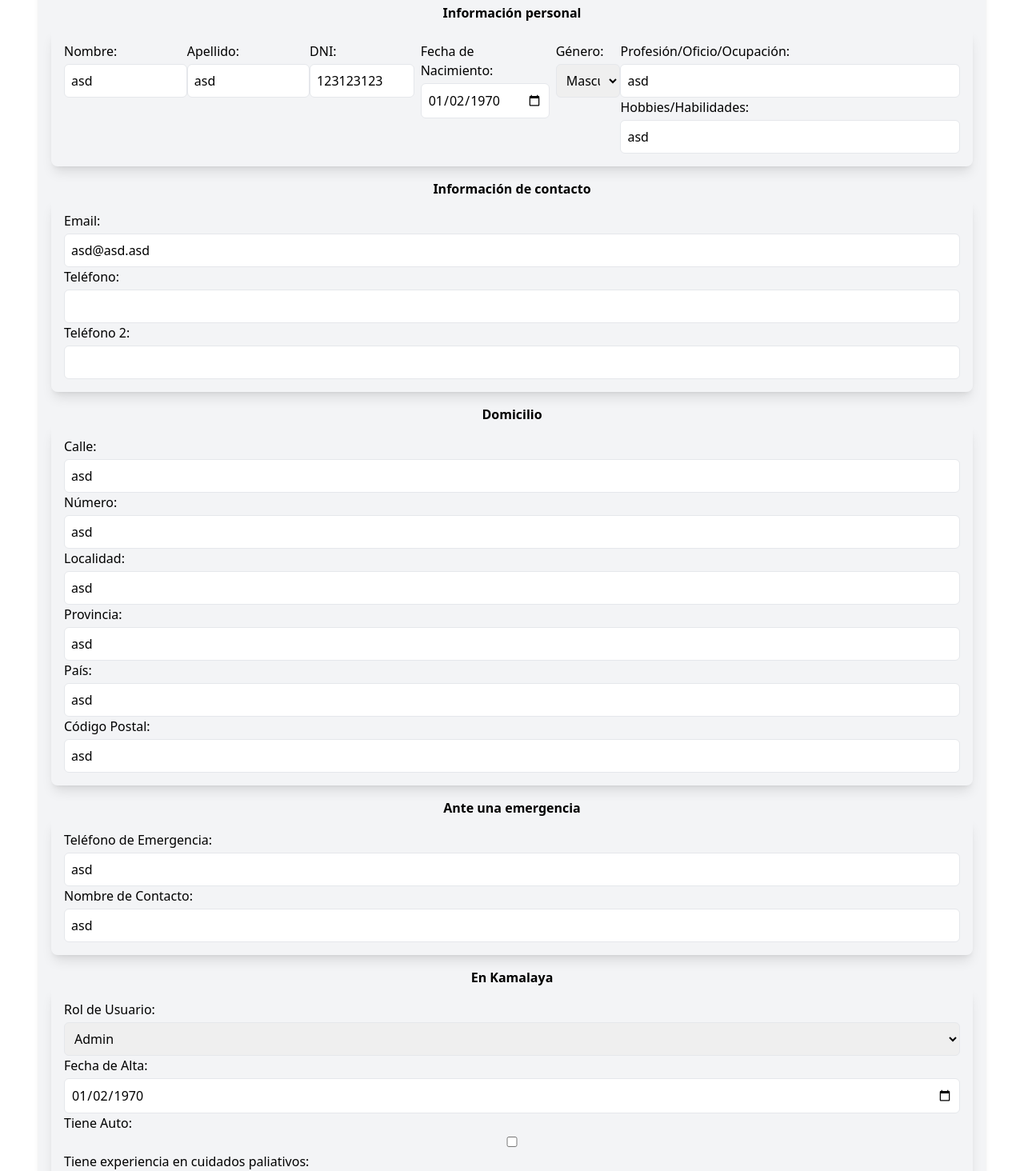
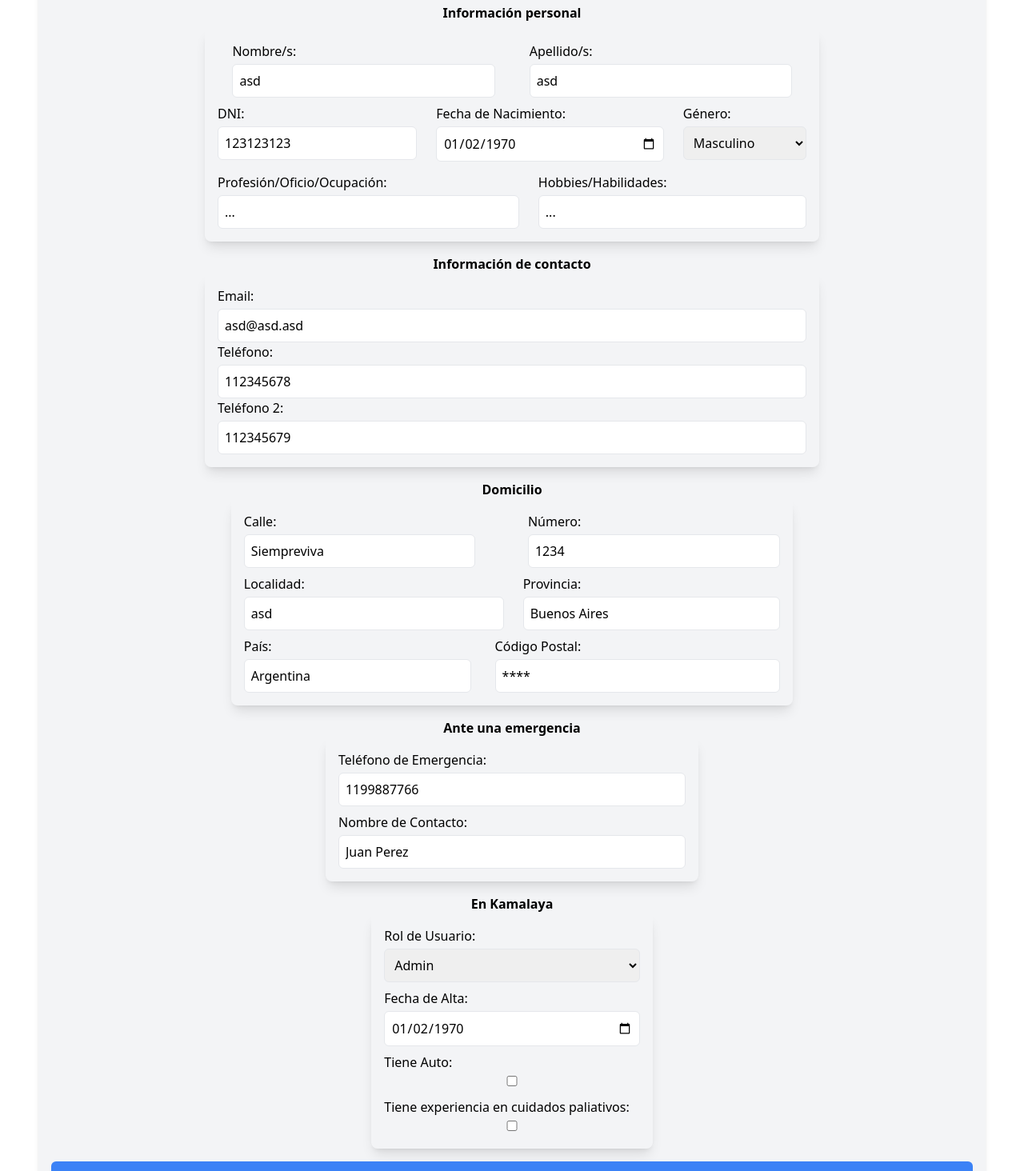
Before and after one commit to pablolospe/kamalaya-front, a Next.js app: page /ingreso in a window 1280 px wide. Shown: the part 100-1564 px from the top of the page at 80% size. Built offline with nearby package versions, Linux system fonts and the light colour scheme.

Commit message:
responsiveando el form

```diff
--- a/components/Formulario.jsx
+++ b/components/Formulario.jsx
@@ -10,21 +10,21 @@ const Formulario = () => {
     apellido: 'asd',
     dni: '123123123',
     email: 'asd@asd.asd',
-    telefono: 'asd',
-    telefono2: 'asd',
-    calle: 'asd',
-    numero: 'asd',
+    telefono: '112345678',
+    telefono2: '112345679',
+    calle: 'Siempreviva',
+    numero: '1234',
     localidad: 'asd',
-    provincia: 'asd',
+    provincia: 'Buenos Aires',
     hashPassword: null,
-    pais: 'asd',
-    codigoPostal: 'asd',
+    pais: 'Argentina',
+    codigoPostal: '****',
     rol_usuario: 'Admin',
-    telefonoEmergencia: 'asd',
-    nombreContactoEmergencia: 'asd',
+    telefonoEmergencia: '1199887766',
+    nombreContactoEmergencia: 'Juan Perez',
     genero: 'M',
-    profesion_oficio_ocupacion: 'asd',
-    hobbies_habilidades: 'asd',
+    profesion_oficio_ocupacion: '...',
+    hobbies_habilidades: '...',
     fechaDeNacimiento: '1970-01-02',
     fechaAlta: '1970-01-02',
     fechaBaja: null,
@@ -67,20 +67,21 @@ const Formulario = () => {
     }));
   };
 
-  console.log(formData);
-  //   quiero que me agregues estilo con tailwind SOLO en esta porcion de codigo, y que sea responsive. Quiero un estilo sobrio.
+  // console.log(formData);
+
   return (
     <form
       onSubmit={handleSubmit}
-      className="flex flex-col md:mx-auto p-4 bg-gray-100 rounded-lg shadow-md"
+      className="flex flex-col items-center md:mx-auto p-4 bg-gray-100 rounded-lg shadow-md"
     >
       <h3 className="m-2 font-bold text-md text-center">
         Información personal
       </h3>
 
-      <div className="flex flex-col md:flex-row md:justify-evenly p-4 shadow-lg rounded-lg">
-        <label className="block mb-2">
-          Nombre:
+      <div className="flex flex-col md:max-w-3xl p-4 gap-2 shadow-lg rounded-lg">
+        <div className="flex flex-col gap-6 md:flex-row justify-evenly">
+          <label >
+            Nombre/s:
             <input
               type="text"
               name="nombre"
@@ -90,8 +91,8 @@ const Formulario = () => {
             />
           </label>
 
-        <label className="block mb-2">
-          Apellido:
+          <label >
+            Apellido/s:
             <input
               type="text"
               name="apellido"
@@ -100,7 +101,8 @@ const Formulario = () => {
               className="w-full mt-1 p-2 border rounded-md focus:ring focus:ring-blue-300"
             />
           </label>
-        <div className="flex flex-col md:flex-row gap-2">
+        </div>
+        <div className="flex flex-col gap-6 md:flex-row justify-evenly">
           <label>
             DNI:
             <input
@@ -137,7 +139,8 @@ const Formulario = () => {
             </select>
           </label>
         </div>
-        <div>
+
+        <div className="flex flex-col gap-6 md:flex-row justify-between">
           <label>
             Profesión/Oficio/Ocupación:
             <input
@@ -165,7 +168,7 @@ const Formulario = () => {
       <h3 className="mt-4 font-bold text-md text-center">
         Información de contacto
       </h3>
-      <div className="p-4 shadow-lg rounded-lg">
+      <div className="p-4 md:max-w-3xl gap-2 shadow-lg rounded-lg">
         <label>
           Email:
           <input
@@ -201,8 +204,8 @@ const Formulario = () => {
       </div>
 
       <h3 className="mt-4 font-bold text-md text-center">Domicilio</h3>
-      <div className="p-4 shadow-lg rounded-lg">
-        <div className="flex flex-col ">
+      <div className="flex flex-col md:max-w-3xl p-4 gap-2 shadow-lg rounded-lg">
+        <div className="flex flex-col md:flex-row justify-between gap-6">
           <label>
             Calle:
             <input
@@ -225,7 +228,8 @@ const Formulario = () => {
             />
           </label>
         </div>
-        <div className="flex flex-col ">
+
+        <div className="flex flex-col md:flex-row justify-between gap-6">
           <label>
             Localidad:
             <input
@@ -249,7 +253,7 @@ const Formulario = () => {
           </label>
         </div>
 
-        <div className="flex flex-col ">
+        <div className="flex flex-col md:flex-row justify-between gap-6">
           <label>
             País:
             <input
@@ -274,12 +278,10 @@ const Formulario = () => {
         </div>
       </div>
 
-
-
       <h3 className="mt-4 font-bold text-md text-center">
         Ante una emergencia
       </h3>
-      <div className="flex flex-col justify-between p-4 shadow-lg rounded-lg">
+      <div className="flex flex-col justify-between p-4 gap-2 shadow-lg rounded-lg">
         <label>
           Teléfono de Emergencia:
           <input
@@ -303,10 +305,8 @@ const Formulario = () => {
         </label>
       </div>
 
-      <h3 className="mt-4 font-bold text-md text-center">
-        En Kamalaya
-      </h3>
-      <div className="flex flex-col justify-between p-4 shadow-lg rounded-lg">
+      <h3 className="mt-4 font-bold text-md text-center">En Kamalaya</h3>
+      <div className="flex flex-col justify-between p-4 gap-2 shadow-lg rounded-lg">
         <label>
           Rol de Usuario:
           <select
@@ -355,7 +355,6 @@ const Formulario = () => {
         </label>
       </div>
 
-      {/* Repite esto para todos los campos restantes */}
       <button
         type="submit"
         className="w-full mt-4 py-2 px-4 bg-blue-500 text-white rounded-md hover:bg-blue-600"
```
Lines whose indentation alone changed are shown as unchanged.
